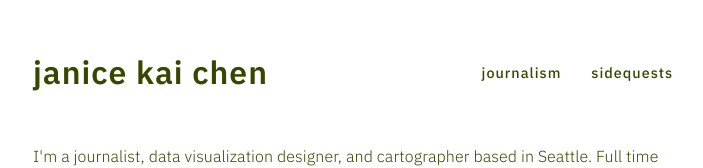
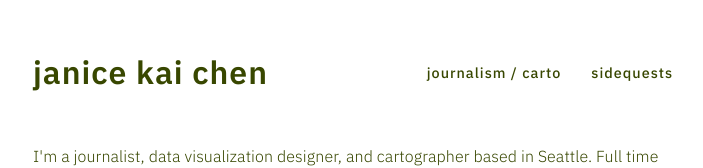
Before and after one commit to janicekchen/janicekchen.github.io, a SvelteKit app: page / in a window 1280 px wide. Shown: the top 168 px of the page, without its empty margins (287-990 px from the left). Built offline with nearby package versions, Linux system fonts and the light colour scheme.

Commit message:
menu text

```diff
--- a/src/routes/+layout.svelte
+++ b/src/routes/+layout.svelte
@@ -34,7 +34,7 @@ onNavigate((navigation) => {
     <div class="nav-wrapper">
         <nav>
             <ul>
-                <li><a class:is-active={path === `/work`} href="{base}/work">journalism</a></li>
+                <li><a class:is-active={path === `/work`} href="{base}/work">journalism / carto</a></li>
                 <li><a class:is-active={path === `/sidequests`} href="{base}/sidequests">sidequests</a></li>
             </ul>
         </nav>
```
